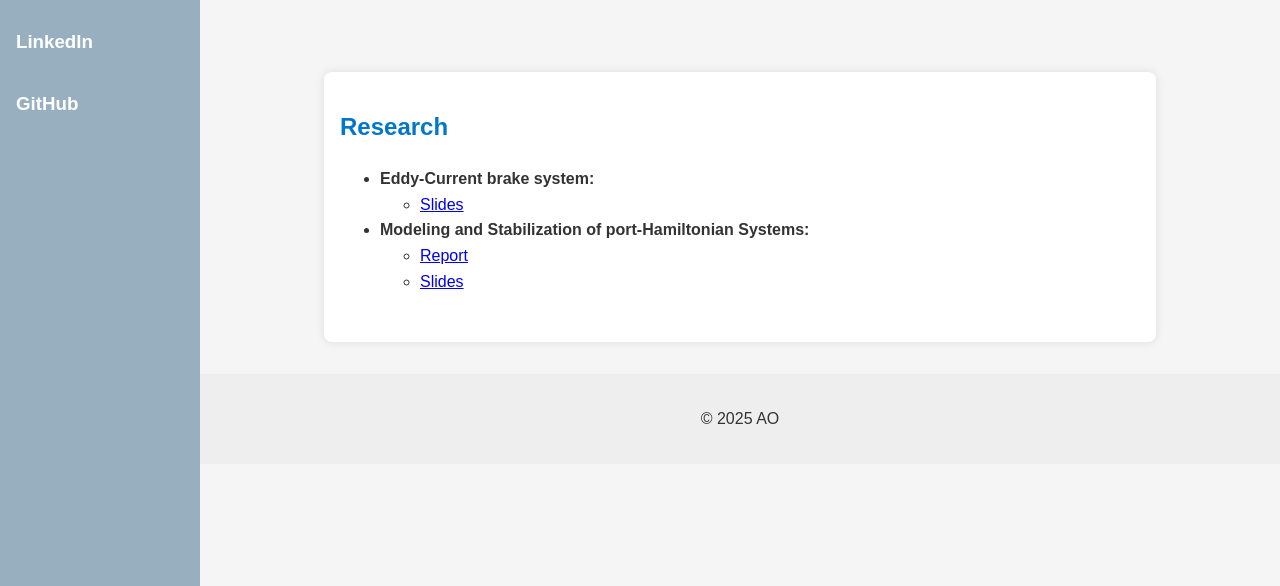
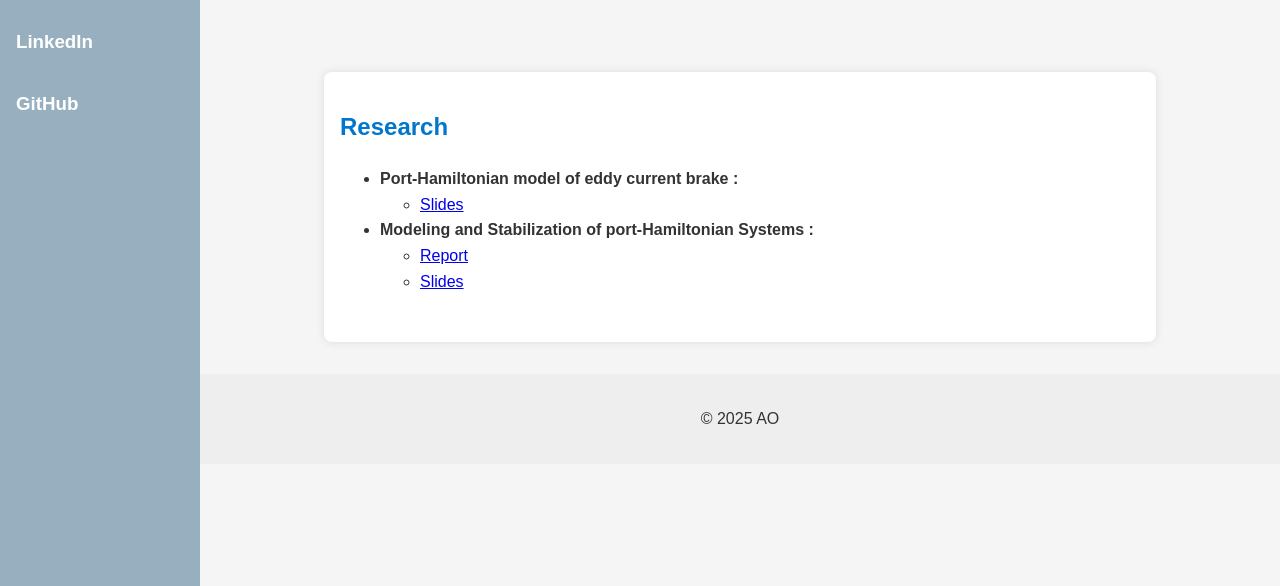
Before and after one commit to AhlamOUARDI/AO, a plain HTML site: page research.html in a window 1280 px wide. Shown: the part 214-800 px from the top of the page. Drawn offline with Linux system fonts and the light colour scheme.

Commit message:
Update research.html

```diff
--- a/research.html
+++ b/research.html
@@ -129,11 +129,11 @@
       <section>
         <h2>Research</h2>
         <ul>
-          <li><strong>Eddy-Current brake system:</strong> </li>
+          <li><strong>Port-Hamiltonian model of eddy current brake :</strong> </li>
           <ul>
             <li> <a href="https://uni-wuppertal.sciebo.de/s/QMAlZLpmlahEOla#pdfviewer">Slides</a></li>
           </ul>
-          <li><strong>Modeling and Stabilization of port-Hamiltonian Systems:</strong></li>
+          <li><strong>Modeling and Stabilization of port-Hamiltonian Systems :</strong></li>
           <ul>
           <li> <a href="https://um6p-my.sharepoint.com/:b:/g/personal/ahlam_ouardi_um6p_ma/Ee1EqbOMYWVKuRs9Gak1o5wBPSbj90MwDOHCv9N1clkReQ?e=lc9qhv">Report</a></li>
           <li> <a href="https://um6p-my.sharepoint.com/:b:/g/personal/ahlam_ouardi_um6p_ma/EfZF6gARheRCsVPxCTWH52MBgPogDz6LwbPVXqxonvqmCA?e=LvGHDH">Slides</a></li>
```
